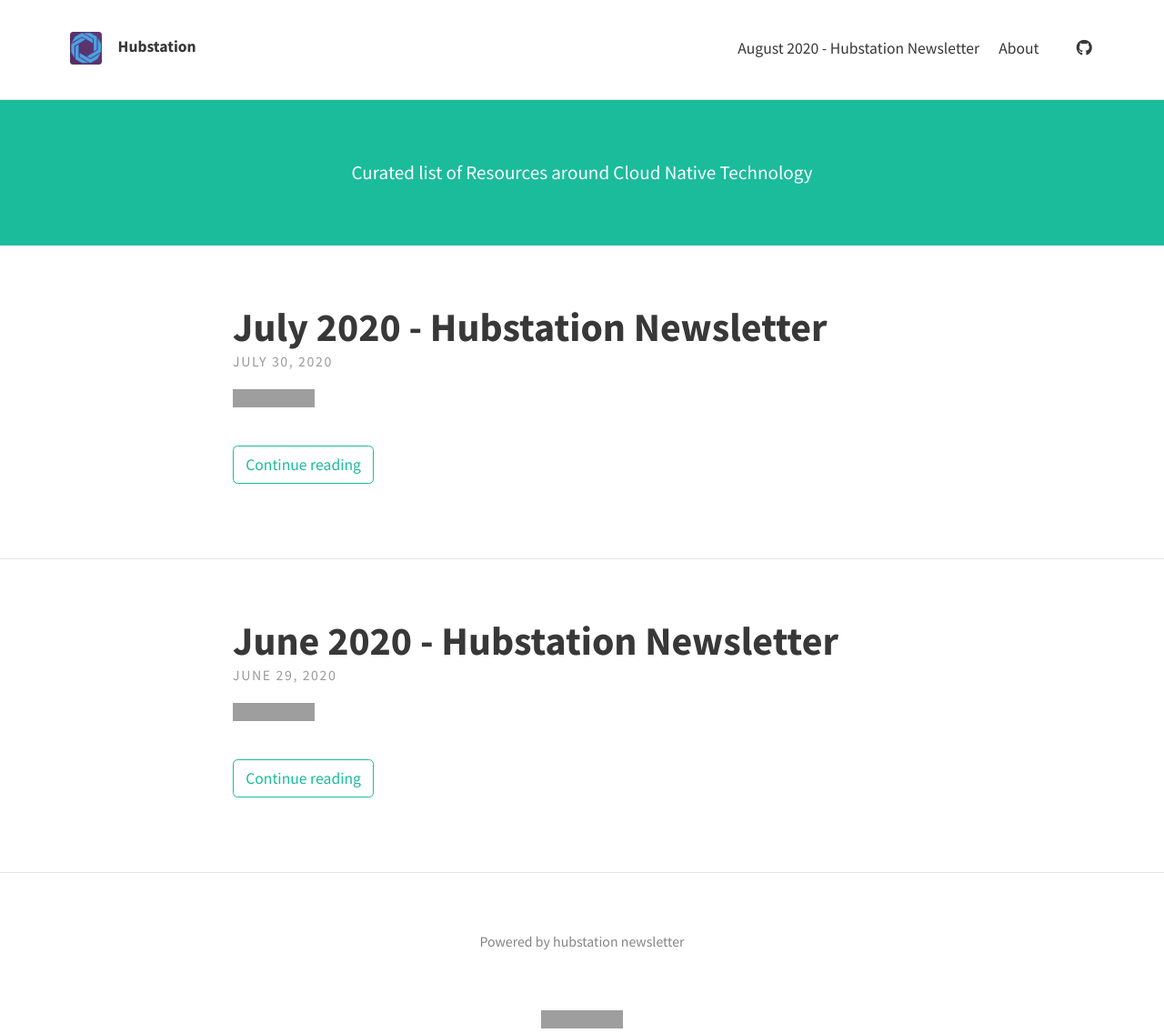
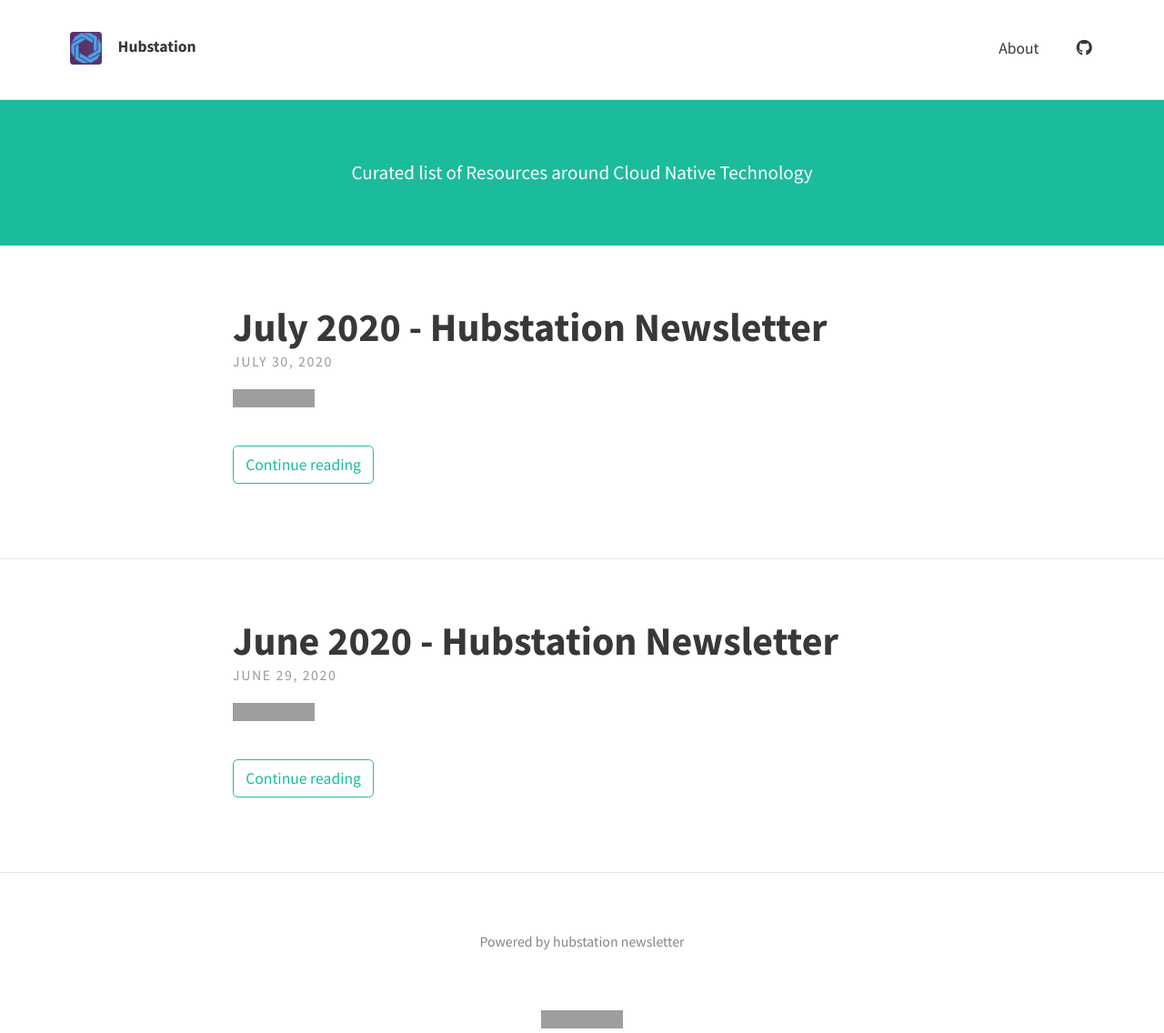
Before and after one commit to Hubstation/newsletter, a Jekyll site: the page built from index.html, in a window 1280 px wide. Shown: the whole page at 91% size. Built offline with Jekyll 4.4.1, drawn with Linux system fonts in a browser that asks for light colours; nearby versions of some CDN libraries; the list of posts is cut into pages by our own code; grey boxes are pictures that could not be loaded.

Commit message:
Update August2020.md

```diff
--- a/August2020.md
+++ b/August2020.md
@@ -1,8 +1,4 @@
----
-layout: post
-title: August 2020 - Hubstation Newsletter
-tags: [August, Hubstation]
----
+
 
 ![](https://raw.githubusercontent.com/Hubstation/newsletter/master/assets/img/August.png)
 
```
